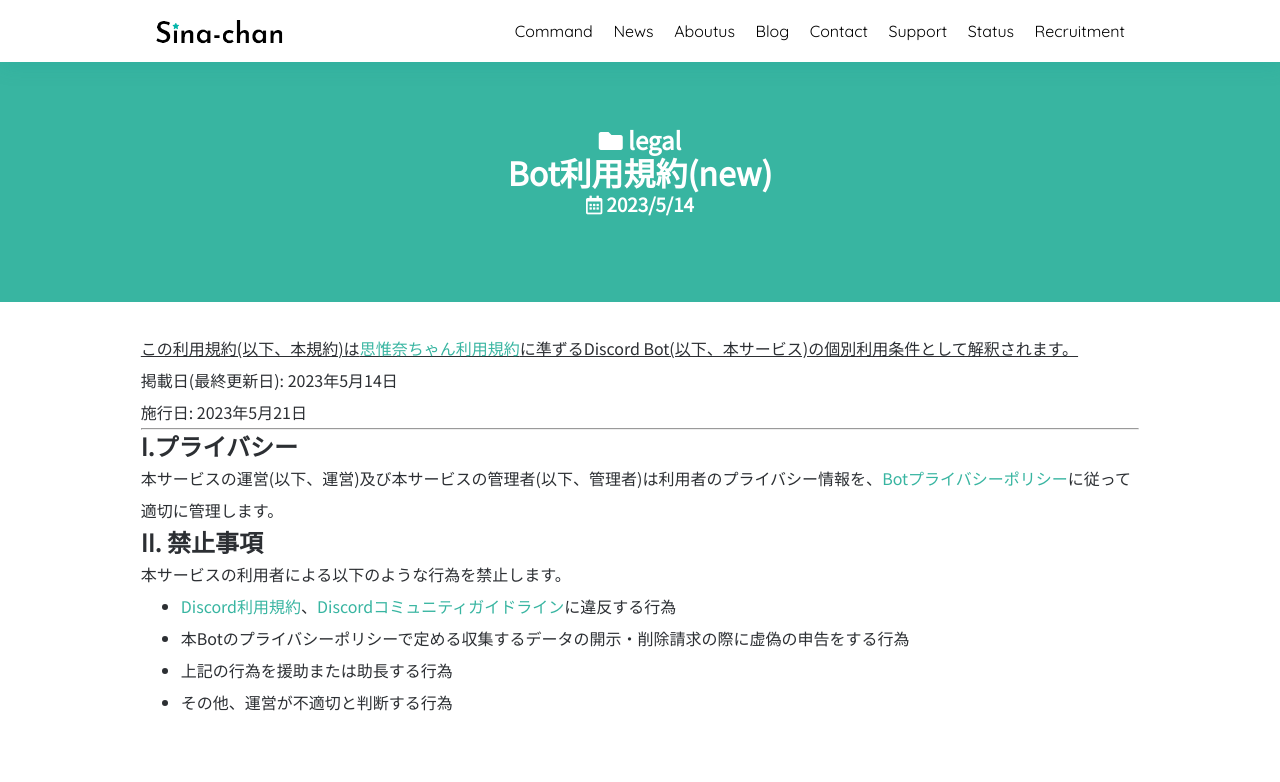
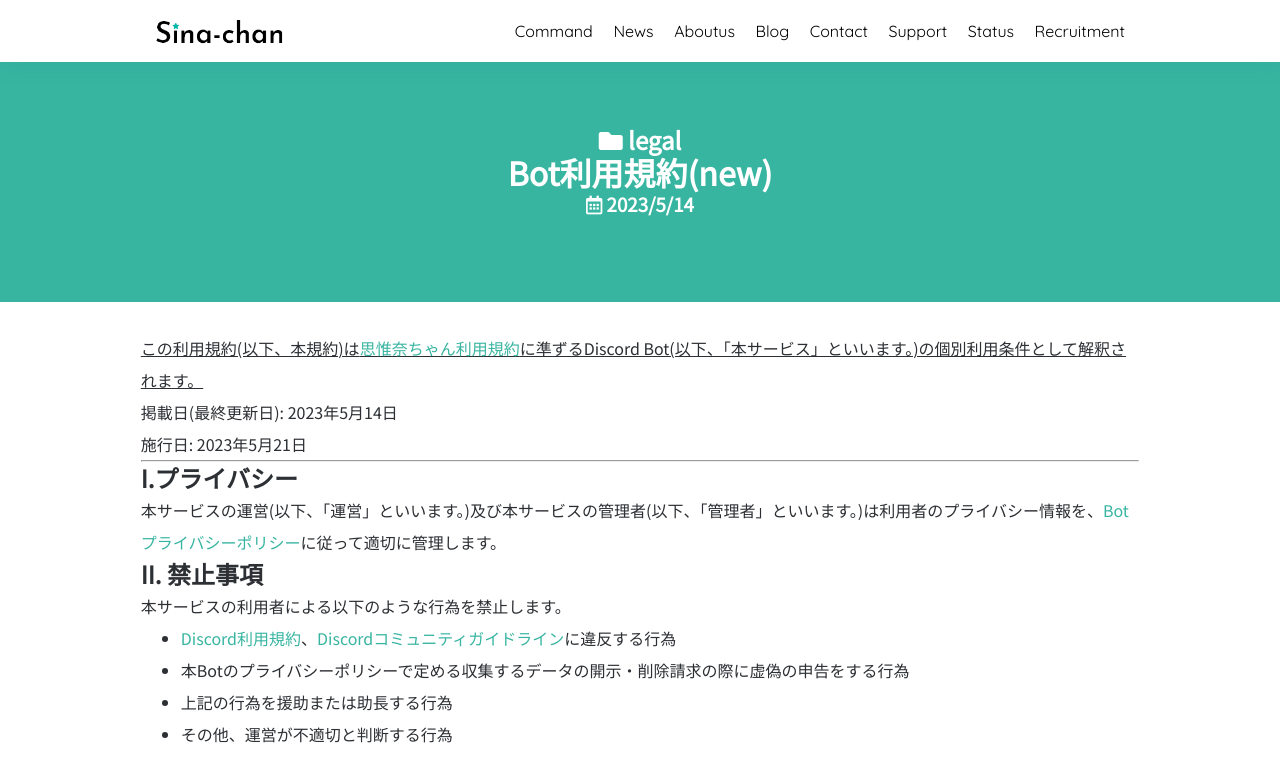
Before and after one commit to SinaKitagami/sinakitagami.github.io, a Jekyll site: the page built from _posts/legal/2023-05-14-new-bot-tos.md, in a window 1280 px wide and 900 px high. Shown: the top 782 px of the window. Built offline with Jekyll 4.4.1, drawn with Linux system fonts in a browser that asks for light colours; nearby versions of some CDN libraries; a script that is not in the unit is left out.

Commit message:
表現の修正-2

```diff
--- a/_posts/legal/2023-05-14-new-bot-tos.md
+++ b/_posts/legal/2023-05-14-new-bot-tos.md
@@ -4,7 +4,7 @@ title: Bot利用規約(new)
 categories:
 - legal
 ---
-<u>この利用規約(以下、本規約)は<a href="{{site.url}}/legal/new-tos" class="a-orange">思惟奈ちゃん利用規約</a>に準ずるDiscord Bot(以下、本サービス)の個別利用条件として解釈されます。</u>
+<u>この利用規約(以下、本規約)は<a href="{{site.url}}/legal/new-tos" class="a-orange">思惟奈ちゃん利用規約</a>に準ずるDiscord Bot(以下、「本サービス」といいます。)の個別利用条件として解釈されます。</u>
 
 掲載日(最終更新日): 2023年5月14日
 
@@ -14,7 +14,7 @@ categories:
 
 ## I.プライバシー
 
-本サービスの運営(以下、運営)及び本サービスの管理者(以下、管理者)は利用者のプライバシー情報を、<a href="{{site.url}}/legal/new-bot-privacy-policy" class="a-orange">Botプライバシーポリシー</a>に従って適切に管理します。
+本サービスの運営(以下、「運営」といいます。)及び本サービスの管理者(以下、「管理者」といいます。)は利用者のプライバシー情報を、<a href="{{site.url}}/legal/new-bot-privacy-policy" class="a-orange">Botプライバシーポリシー</a>に従って適切に管理します。
 
 ## II. 禁止事項
 
```
